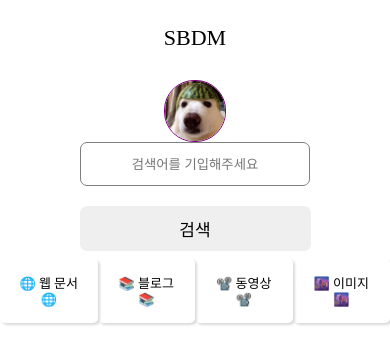
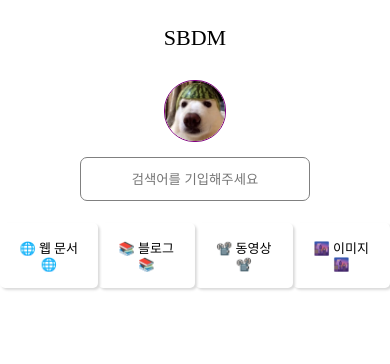
Before and after one commit to sstipdev/Search-Engine, a React (Vite) app: page / in a window 390 px wide. Shown: the top 364 px of the page. Built offline with nearby package versions, Linux system fonts and the light colour scheme; no server answers.

Commit message:
메뉴 반응형 수정

```diff
--- a/src/components/ChoiceType.jsx
+++ b/src/components/ChoiceType.jsx
@@ -5,7 +5,7 @@ import VideoResult from "./VideoResult";
 import ImageResult from "./ImageResult";
 import BlogResult from "./BlogResult";
 
-import { ChoiceTypeBox, MainName, LogoImg, Header, UserForm, UserInput, SubmitBtn, ChoiceBox, SearchType, MainResult } from "../styles/ChoiceTypeCSS";
+import { ChoiceTypeBox, MainName, LogoImg, Header, UserInput, ChoiceBox, SearchType, MainResult } from "../styles/ChoiceTypeCSS";
 
 const ChoiceType = () => {
   const [choice, setChoice] = useState("");
@@ -53,9 +53,9 @@ const ChoiceType = () => {
         {/* <UserForm onSubmit={(e) => searchResult(e)} id="submit-info">
         </UserForm> */}
         <UserInput onInput={(e) => setSearch(e.target.value)} type="text" placeholder="검색어를 기입해주세요" value={search} />
-        <SubmitBtn type="submit" form="submit-info">
+        {/* <SubmitBtn type="submit" form="submit-info">
           검색
-        </SubmitBtn>
+        </SubmitBtn> */}
       </Header>
 
       <ChoiceBox>
--- a/src/styles/ChoiceTypeCSS.jsx
+++ b/src/styles/ChoiceTypeCSS.jsx
@@ -20,6 +20,7 @@ export const LogoImg = styled.img`
   height: 60px;
   border-radius: 30px;
   border: 1px solid purple;
+  margin-bottom: 15px;
 `;
 
 export const Header = styled.div`
@@ -33,19 +34,10 @@ export const Header = styled.div`
   position: fixed;
   top: 50px;
   background-color: white;
+  flex-direction: column;
 
   @media screen and (max-width: 600px) {
     flex-direction: column;
-  }
-`;
-
-export const UserForm = styled.form`
-  width: 60%;
-  display: flex;
-  justify-content: center;
-  @media screen and (max-width: 600px) {
-    transform: translateY(10px);
-    width: 100%;
   }
 `;
 
@@ -66,36 +58,15 @@ export const UserInput = styled.input`
   }
 `;
 
-export const SubmitBtn = styled.button`
-  width: 15%;
-  height: 45px;
-  border-radius: 15px;
-  border: none;
-  cursor: pointer;
-  font-size: 17px;
-  @media screen and (max-width: 600px) {
-    transform: translateY(20px);
-    width: 70%;
-    border-radius: 7px;
-  }
-  &:focus {
-    border: 0.2px solid grey;
-  }
-`;
-
 export const ChoiceBox = styled.ul`
   width: 100%;
   display: flex;
   justify-content: space-around;
   padding: 0;
   position: fixed;
-  top: 150px;
+  top: 210px;
   background-color: white;
   font-size: 13px;
-
-  @media screen and (max-width: 600px) {
-    transform: translateY(95px);
-  }
 `;
 
 export const SearchType = styled.li`
```
